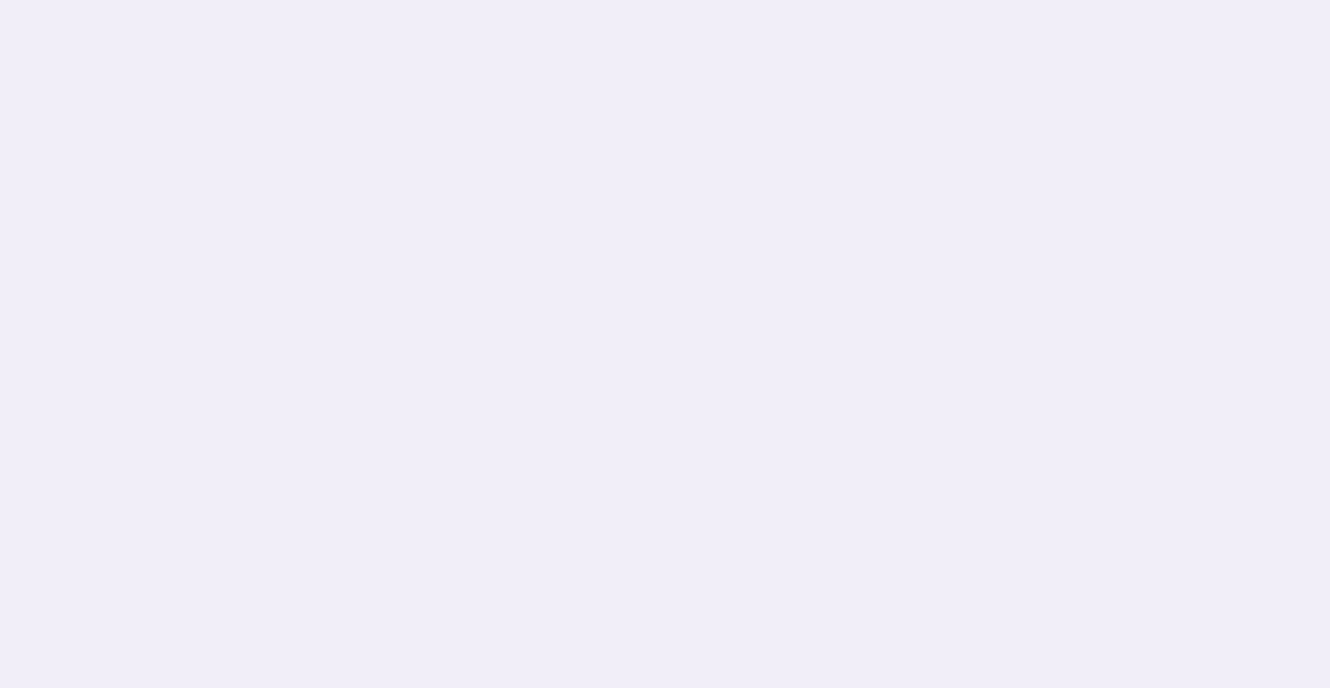
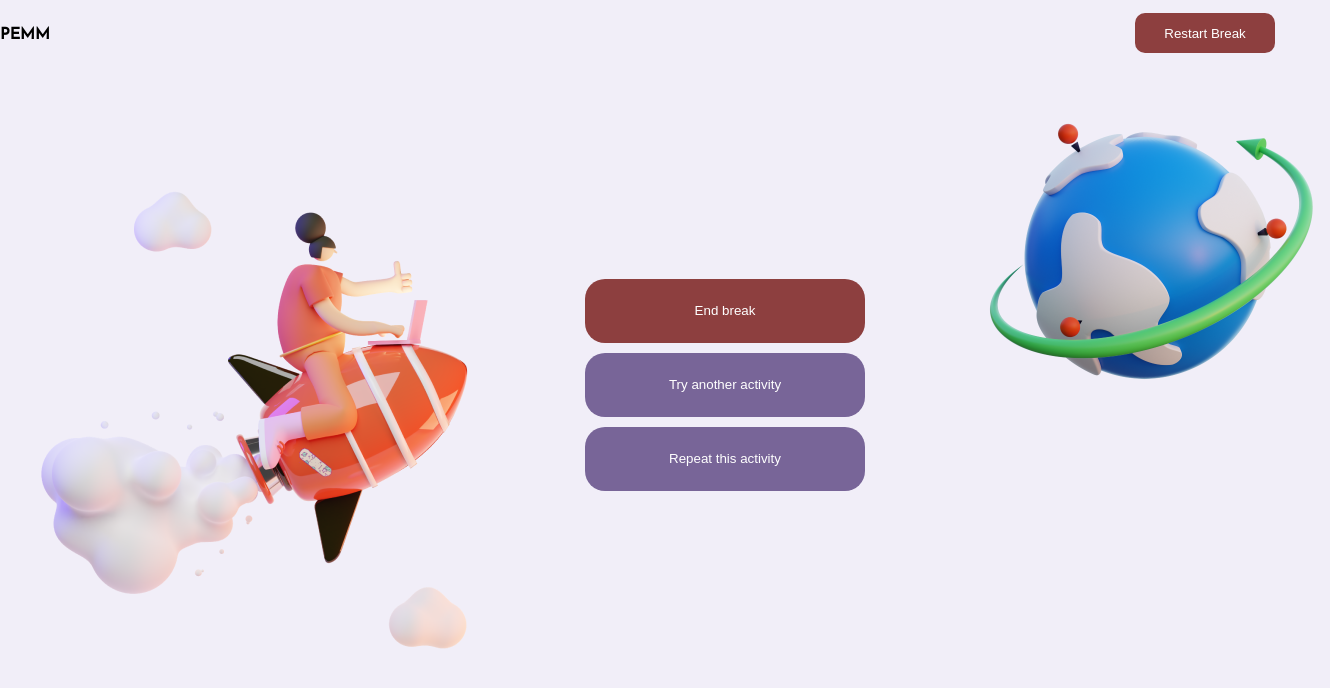
Before and after one commit to gaiasamadhi/take-a-break-frontend, a React (Create React App) app: page /finish in a window 1280 px wide. Shown: the top 688 px of the page, 1330 px wide, since content can reach past the window. Built offline with nearby package versions, Linux system fonts and the light colour scheme; the HTML template or start-up script is replaced by a standard one.

Commit message:
add basic layout to finish activity page

```diff
--- a/src/Activity.css
+++ b/src/Activity.css
@@ -3,13 +3,8 @@
 .activityPage {
     display: flex;
     flex-direction: column;
-    /* height: 100vh; */
-    /* width: 100vw; */
-    /* align-items: flex-end; */
-    /* background-image: url(assets/Photo5.png); */
-    /* background-repeat: no-repeat; */
-    /* background-position:bottom; */
   }
+
 .bg {
     display: flex;
     justify-content: center;
@@ -136,3 +131,16 @@ iframe {
     cursor: pointer;
     background: #6B2929;
 }
+
+.finish {
+    display: flex;
+    flex-direction: row;
+    justify-content: space-evenly;
+}
+.finishButtons {
+    display: flex;
+    flex-direction: column;
+    justify-content: center;
+    align-items: center;
+    margin-right: 100px;
+}
--- /dev/null
+++ b/src/pages/Finish.js
@@ -0,0 +1,23 @@
+import "../Activity.css";
+import rocket from "../assets/Photo6.png";
+import globe from "../assets/Saly-44.png";
+
+export default function Finish() {
+  return (
+    <div className="activityPage">
+      <div className="restart-break">
+        <h4>PEMM</h4>
+        <button className="restart-button">Restart Break</button>
+      </div>
+      <div className="finish">
+        <img src={rocket}></img>
+        <div className="finishButtons">
+        <button className="end-button">End break</button>
+        <button className="start-button">Try another activity</button>
+        <button className="start-button">Repeat this activity</button>
+        </div>
+        <img src={globe} style={{ height: "50%" }}></img>
+      </div>
+    </div>
+  );
+}
--- a/src/routes.js
+++ b/src/routes.js
@@ -8,6 +8,7 @@ import {
 import Start from './pages/start';
 import StepOne from './pages/step-one';
 import Activity from './pages/Activity';
+import Finish from './pages/Finish';
 
 function Routes() {
     return (
@@ -21,6 +22,9 @@ function Routes() {
             <Route path="/activity">
                 <Activity />
             </Route>
+            <Route path="/finish">
+                <Finish />
+            </Route>
         </Switch>
     )
 };
```
Also changed, not shown: src/assets/Photo6.png (added), src/assets/Saly-44.png (added).
